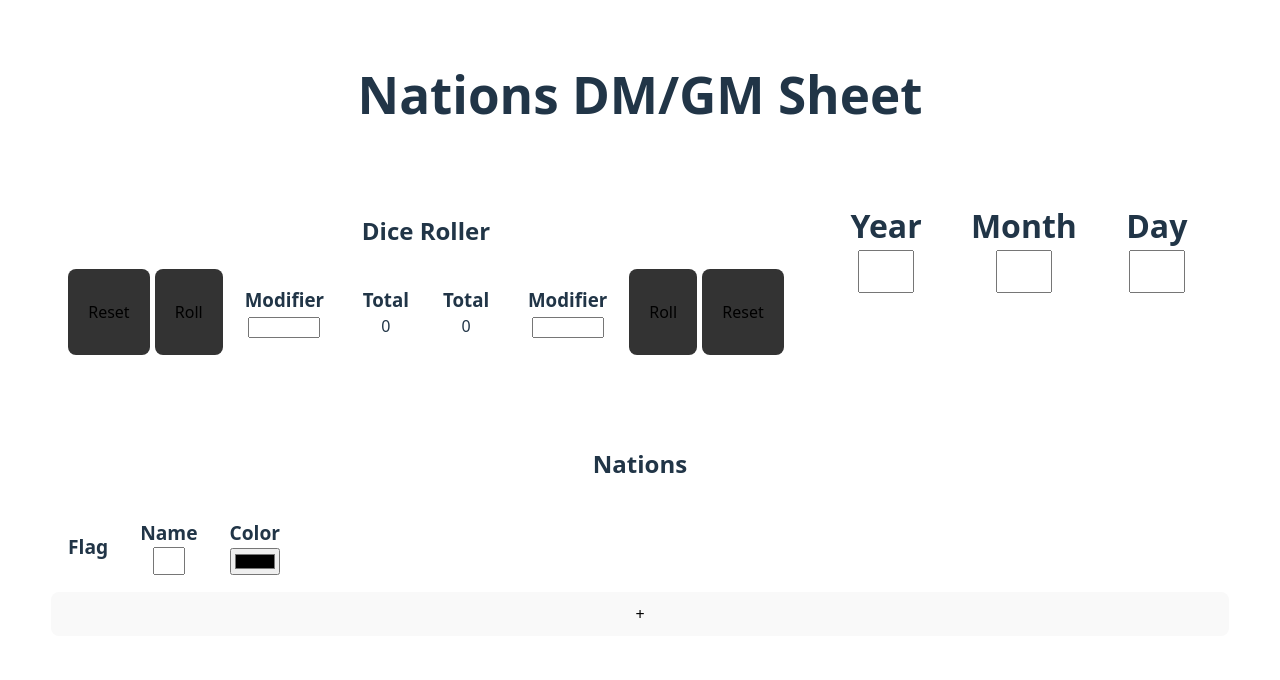
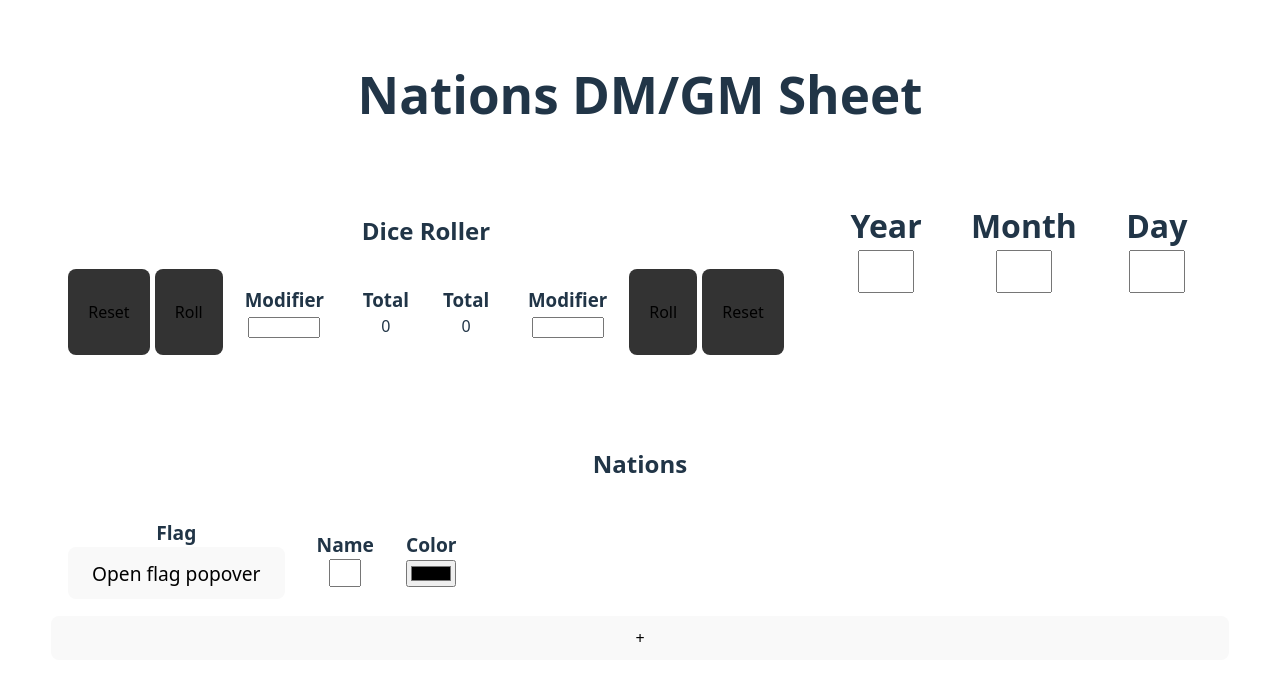
Before and after one commit to AlexanderChernyshev/nations_dm_sheet, a React (Vite) app: page / in a window 1280 px wide. Shown: the top 680 px of the page. Built offline with nearby package versions, Linux system fonts and the light colour scheme.

Commit message:
flags popover, to be replaced by dialog

```diff
--- a/src/NationSheet.tsx
+++ b/src/NationSheet.tsx
@@ -3,6 +3,10 @@ function NationSheet() {
     <section className="nation-sheet">
       <section className="flag-selector">
         <p>Flag</p>
+        <button popoverTarget="flagpopover">Open flag popover</button>
+        <div id="flagpopover" popover="auto">
+          The flags will be here...
+        </div>
       </section>
       <section className="nation-name">
         <p>Name</p>
```
